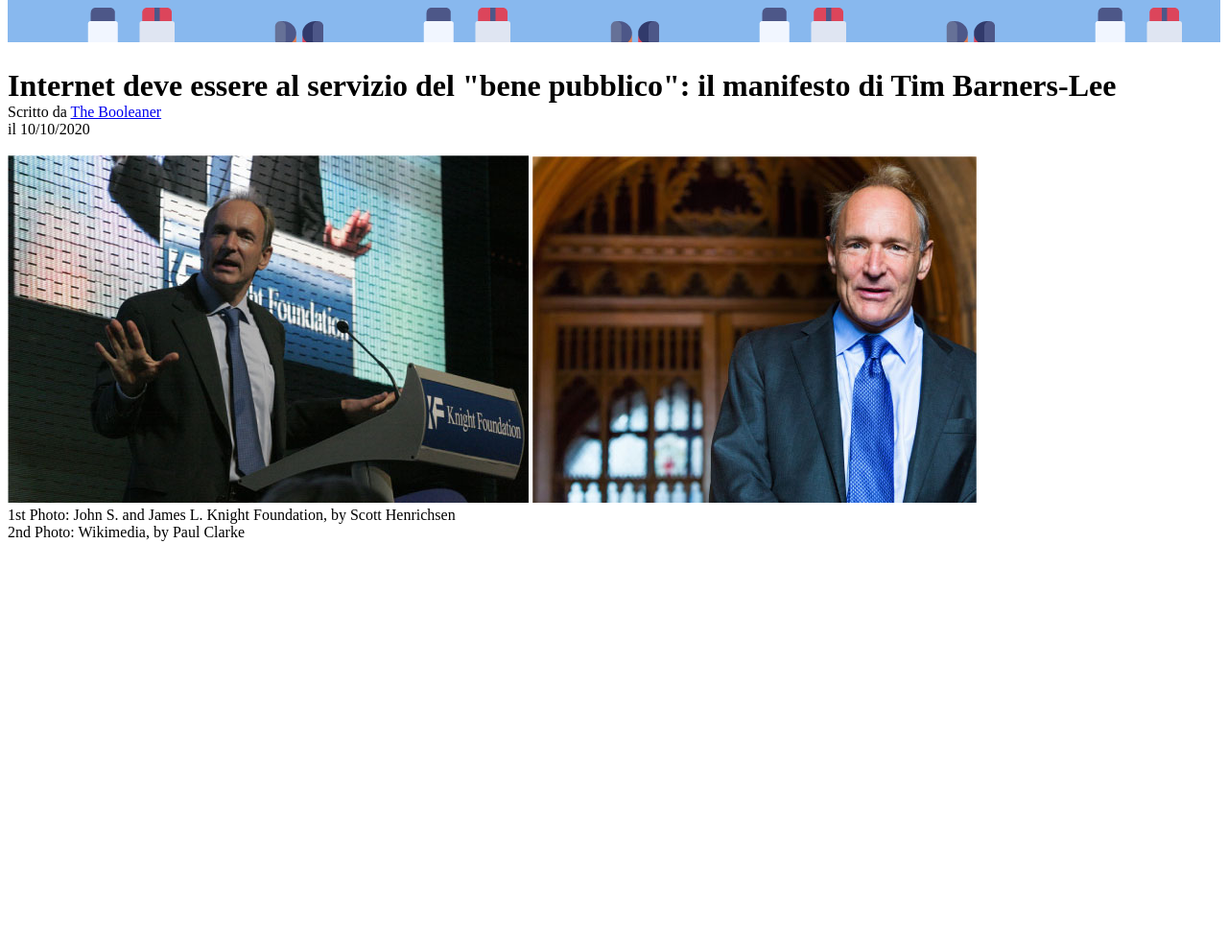
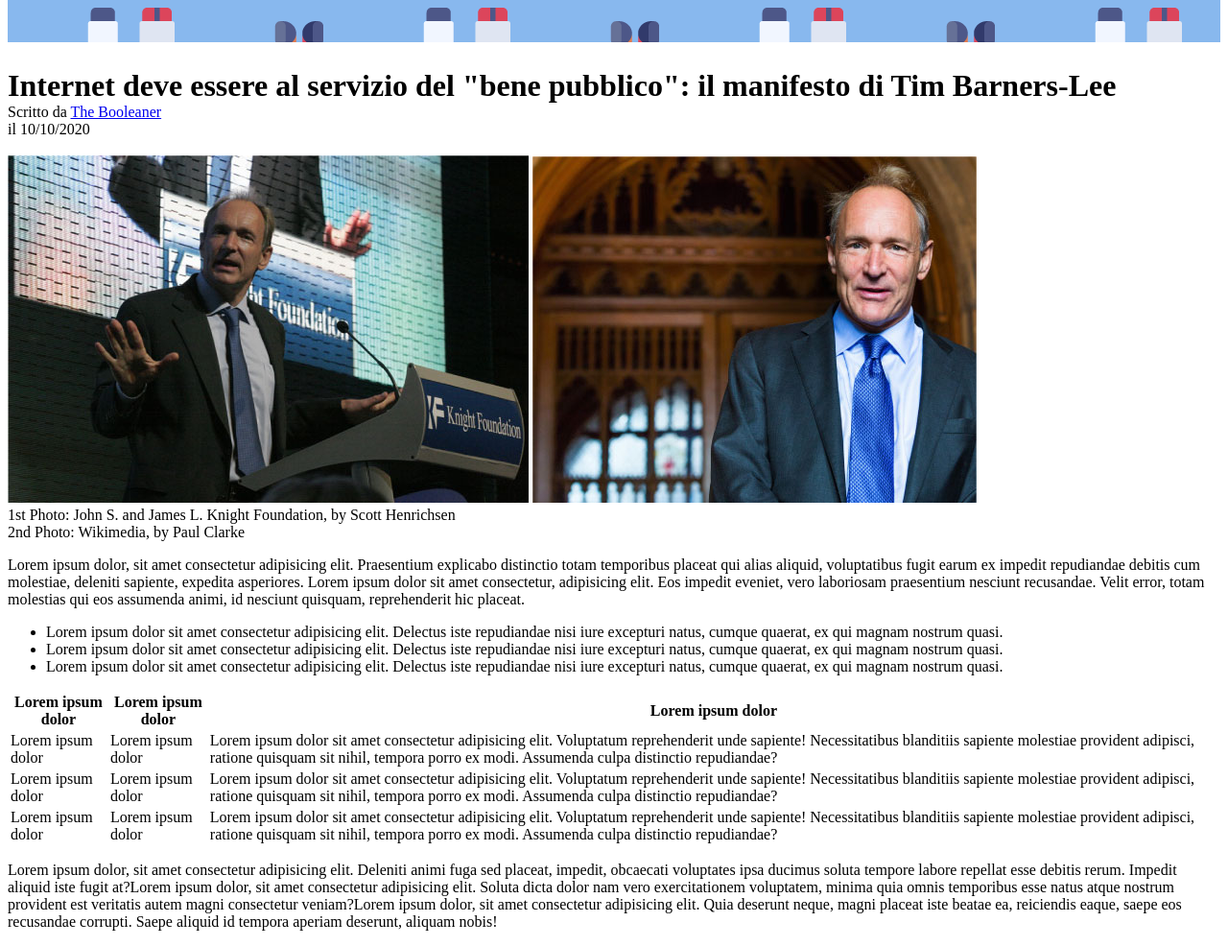
Before and after one commit to neshi00/html-css-booleaner, a plain HTML site: page index.html in a window 1280 px wide. Shown: the part 114-1100 px from the top of the page at 96% size. Before the commit the page ends 800 px from the top, so only its background shows below. Drawn offline with Linux system fonts and the light colour scheme.

Commit message:
articolo + lista e tabella

```diff
--- a/index.html
+++ b/index.html
@@ -31,6 +31,73 @@
             </p>
         </section>
 
+        <article>
+            <p>Lorem ipsum dolor, sit amet consectetur adipisicing elit.
+               <span class="evidenziato">Praesentium explicabo distinctio</span>
+               totam temporibus placeat qui alias aliquid, voluptatibus fugit earum ex impedit repudiandae debitis cum molestiae, deleniti sapiente, expedita asperiores.
+               Lorem ipsum dolor sit amet consectetur, adipisicing elit. Eos impedit eveniet, vero laboriosam praesentium nesciunt recusandae.
+               Velit error, totam molestias qui eos assumenda animi, id nesciunt quisquam, reprehenderit hic placeat.</p>
+
+               <ul>
+                   <li>Lorem ipsum dolor sit amet consectetur adipisicing elit. Delectus iste repudiandae nisi iure excepturi natus, cumque quaerat, ex qui magnam nostrum quasi.</li>
+                   <li>Lorem ipsum dolor sit amet consectetur adipisicing elit. Delectus iste repudiandae nisi iure excepturi natus, cumque quaerat, ex qui magnam nostrum quasi.</li>
+                   <li>Lorem ipsum dolor sit amet consectetur adipisicing elit. Delectus iste repudiandae nisi iure excepturi natus, cumque quaerat, ex qui magnam nostrum quasi.</li>
+               </ul>
+
+               <table>
+                    <thead>
+                        <tr>
+                            <th>Lorem ipsum dolor</th>
+                            <th>Lorem ipsum dolor</th>
+                            <th>Lorem ipsum dolor</th>
+                        </tr>
+                    </thead>
+
+                    <tbody>
+                        <tr>
+                            <td>
+                                Lorem ipsum dolor
+                            </td>
+                            <td>
+                                Lorem ipsum dolor
+                            </td>
+                            <td>
+                                Lorem ipsum dolor sit amet consectetur adipisicing elit. Voluptatum reprehenderit unde sapiente! Necessitatibus blanditiis sapiente molestiae provident adipisci, ratione quisquam sit nihil, tempora porro ex modi. Assumenda culpa distinctio repudiandae?
+                            </td>
+                        </tr>
+
+                        <tr id="riga_bianca">
+                            <td>
+                                Lorem ipsum dolor
+                            </td>
+                            <td>
+                                Lorem ipsum dolor
+                            </td>
+                            <td>
+                                Lorem ipsum dolor sit amet consectetur adipisicing elit. Voluptatum reprehenderit unde sapiente! Necessitatibus blanditiis sapiente molestiae provident adipisci, ratione quisquam sit nihil, tempora porro ex modi. Assumenda culpa distinctio repudiandae?
+                            </td>
+                        </tr>
+
+                        <tr>
+                            <td>
+                                Lorem ipsum dolor
+                            </td>
+                            <td>
+                                Lorem ipsum dolor
+                            </td>
+                            <td>
+                                Lorem ipsum dolor sit amet consectetur adipisicing elit. Voluptatum reprehenderit unde sapiente! Necessitatibus blanditiis sapiente molestiae provident adipisci, ratione quisquam sit nihil, tempora porro ex modi. Assumenda culpa distinctio repudiandae?
+                            </td>
+                        </tr>
+
+
+                    </tbody>
+               </table>
+
+               <p>Lorem ipsum dolor, sit amet consectetur adipisicing elit. Deleniti animi fuga sed placeat, impedit, obcaecati voluptates ipsa ducimus <span class="evidenziato">soluta tempore labore</span>  repellat esse debitis rerum. Impedit aliquid iste fugit at?Lorem ipsum dolor, sit amet consectetur adipisicing elit. Soluta dicta dolor nam vero exercitationem voluptatem, minima quia omnis temporibus esse natus atque nostrum provident est veritatis autem magni consectetur veniam?Lorem ipsum dolor, sit amet consectetur adipisicing elit. Quia deserunt neque, magni placeat iste beatae ea, reiciendis eaque, saepe eos recusandae corrupti. Saepe aliquid id tempora aperiam deserunt, aliquam nobis!</p>
+
+        </article>
+
 
 
 
```
